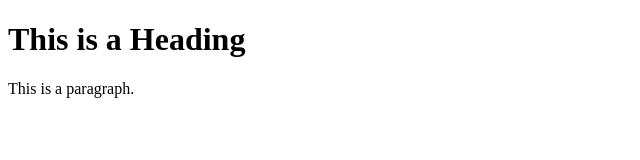
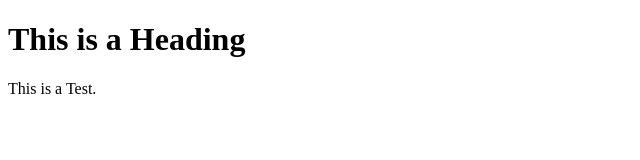
Before and after one commit to lilalure/RengerLab, a plain HTML site: page index.html in a window 1280 px wide. Shown: the full height of the page, 0-640 px from the left. Drawn offline with Linux system fonts and the light colour scheme.

Commit message:
add change

```diff
--- a/index.html
+++ b/index.html
@@ -6,7 +6,7 @@
 <body>
 
 <h1>This is a Heading</h1>
-<p>This is a paragraph.</p>
+<p>This is a Test.</p>
 
 </body>
 </html>
```
